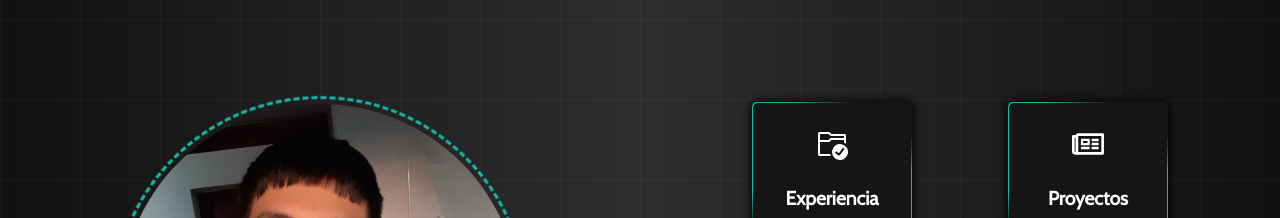
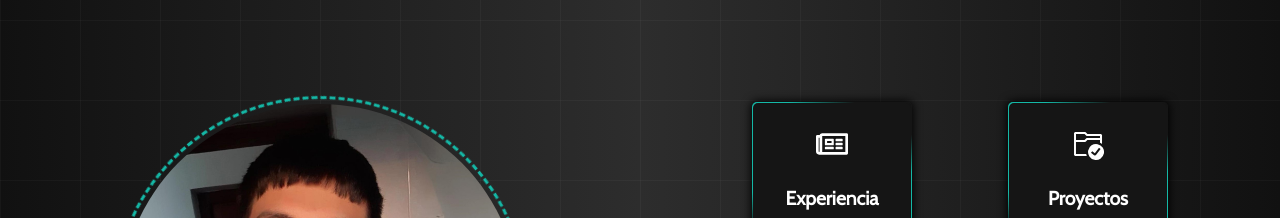
Before and after one commit to RodriEscalera/portfolio, a Next.js app: page / in a window 1280 px wide. Shown: the part 940-1158 px from the top of the page. Built offline with nearby package versions, Linux system fonts and the light colour scheme.

Commit message:
fix card icons

```diff
--- a/src/sections/AboutMe/AboutMe.tsx
+++ b/src/sections/AboutMe/AboutMe.tsx
@@ -21,12 +21,12 @@ const Squares: FC = () => {
       <AboutCard
         subtitle="+2 años"
         title="Experiencia"
-        icon={<VscFolderActive />}
+        icon={<FaRegNewspaper />}
       />
       <AboutCard
         subtitle="+10 completados"
         title="Proyectos"
-        icon={<FaRegNewspaper />}
+        icon={<VscFolderActive />}
       />
     </div>
   );
```
